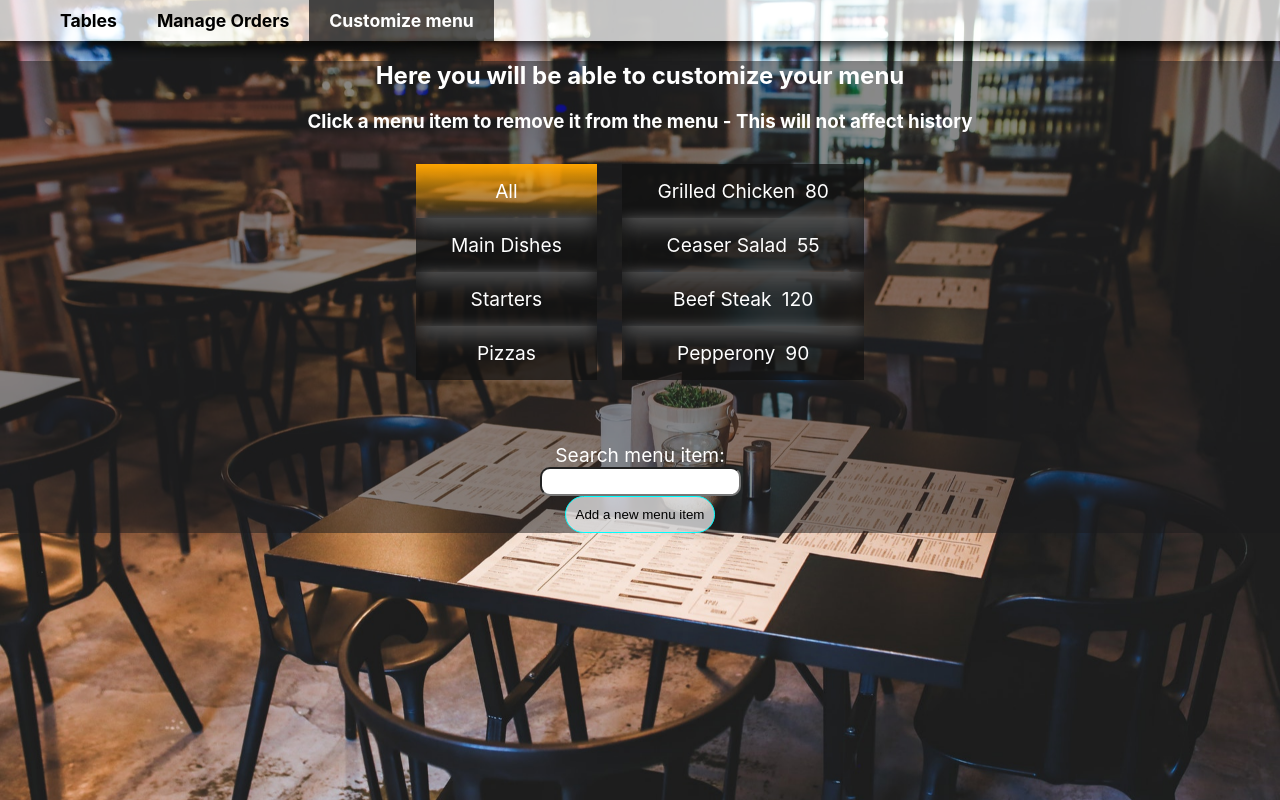
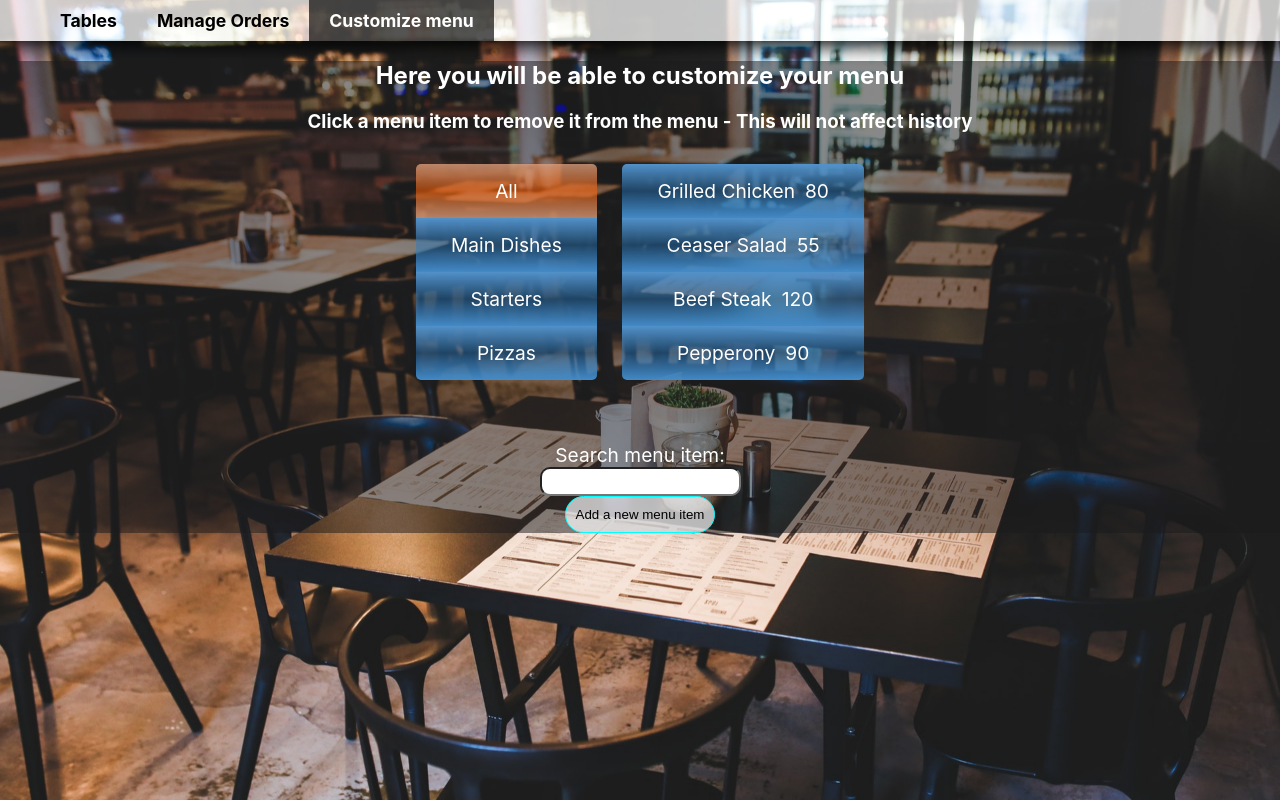
Before and after one commit to catsmonster/Restaurant-app, a React (Create React App) app: page / in a window 1280 px wide. Both pictures are taken after a click on the item "Customize menu". Built offline with nearby package versions, Linux system fonts and the light colour scheme.

Commit message:
added color to food menu

```diff
--- a/src/components/Menu/Menu.css
+++ b/src/components/Menu/Menu.css
@@ -13,10 +13,9 @@ div.menuContainer {
     justify-content: center;
     display: flex;
     padding: 15px 30px;
-    background: #111111bb;
-    box-shadow: 0 10px 20px;
+    background: linear-gradient(#5291c9, #2278c16e, #438ac7);
+    /* box-shadow: 0 10px 20px; */
     color: white;
-    /*box-shadow: 0 10px 20px;*/
 }
 
 div.menuContainer :active {
@@ -36,5 +35,5 @@ div.menuContainer :active {
 }
 
 #categoryActive {
-    background: linear-gradient(orange, transparent);
+    background: linear-gradient(#e0a27fc4, #ff5e008c, #e0a27fc4);
 }
--- a/src/components/Orders/Orders.css
+++ b/src/components/Orders/Orders.css
@@ -18,6 +18,10 @@ span {
     align-items: baseline;
     justify-content: flex-start;
     margin-bottom: 20px;
+}
+
+.menuList {
+    border-radius: 5px;
 }
 
 .containerOfContainer {
--- a/src/components/Scroll.js
+++ b/src/components/Scroll.js
@@ -2,7 +2,7 @@ import React from 'react';
 
 const Scroll = (props) => {
     return (
-        <div style={{ overflowY: 'scroll', maxHeight: '250px', margin: '1%' }}>
+        <div className="menuList" style={{ overflowY: 'scroll', maxHeight: '250px', margin: '1%' }}>
             {props.children}
         </div>
     );
```
